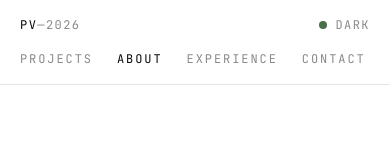
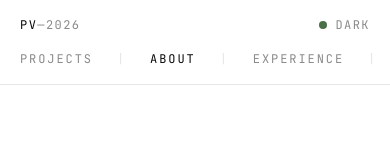
Before and after one commit to Prudhvivarma0/notprudhvisserver, a Next.js app: page / in a window 390 px wide. Shown: the top 160 px of the page. Built offline with nearby package versions, Linux system fonts and the light colour scheme.

Commit message:
feat: add | separators between mobile nav items

```diff
--- a/components/v3/TopNav.tsx
+++ b/components/v3/TopNav.tsx
@@ -138,7 +138,9 @@ export function TopNav({ dark, setDark, activeNav, onNavClick }: Props) {
           paddingTop: 16,
         }}
       >
-        {NAV_ITEMS.map(({ key, label }) => (
+        {NAV_ITEMS.map(({ key, label }, i) => (
+          <>
+            {i > 0 && <span key={`sep-${key}`} style={{ color: "var(--rule)" }}>|</span>}
             <a
               key={key}
               href={`#${key}`}
@@ -151,6 +153,7 @@ export function TopNav({ dark, setDark, activeNav, onNavClick }: Props) {
             >
               {label}
             </a>
+          </>
         ))}
       </div>
     </header>
```
Lines whose indentation alone changed are shown as unchanged.
